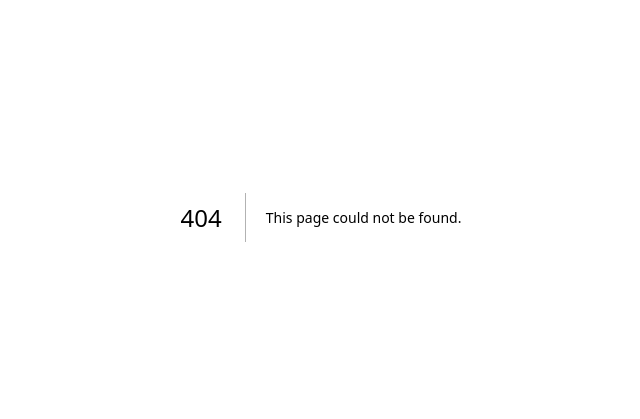
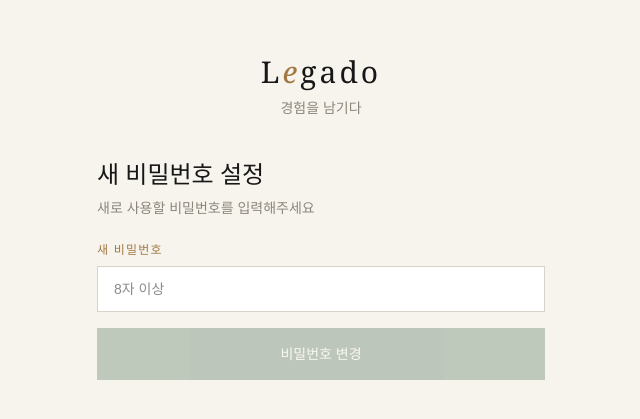
Before and after one commit to bosujeong-star/legado, a Next.js app: page /reset-password in a window 1280 px wide. Before the commit this address had no page. Shown: the part 183-602 px from the top of the page, without its empty margins (319-959 px from the left). Built offline with nearby package versions, Linux system fonts and the light colour scheme; no server answers.

Commit message:
자동 로그인, 비밀번호 찾기 기능 추가

```diff
--- a/app/auth/page.tsx
+++ b/app/auth/page.tsx
@@ -16,8 +16,8 @@ export default function Auth() {
     setLoading(true)
     setMessage('')
 
-    if (mode === 'signup') {
-      // 회원가입
+  if (mode === 'signup') {
+      // 회원가입 후 자동 로그인
       const { error } = await supabase.auth.signUp({
         email,
         password,
@@ -26,8 +26,17 @@ export default function Auth() {
       if (error) {
         setMessage(error.message)
       } else {
-        setMessage('가입 완료! 로그인해주세요 🎉')
-        setMode('login')
+        // 자동 로그인
+        const { error: loginError } = await supabase.auth.signInWithPassword({
+          email,
+          password,
+        })
+        if (loginError) {
+          setMessage('가입 완료! 로그인해주세요 🎉')
+          setMode('login')
+        } else {
+          window.location.href = '/'
+        }
       }
     } else {
       // 로그인
@@ -170,7 +179,7 @@ export default function Auth() {
 
         </div>
 
-        {/* 하단 링크 */}
+      {/* 하단 링크 */}
         <p className="text-center text-xs text-[#8c857a] mt-8">
           {mode === 'login' ? '아직 계정이 없으신가요?' : '이미 계정이 있으신가요?'}
           <button
@@ -180,6 +189,30 @@ export default function Auth() {
           </button>
         </p>
 
+        {/* 비밀번호 찾기 */}
+        {mode === 'login' && (
+          <p className="text-center text-xs text-[#8c857a] mt-3">
+            <button
+              onClick={async () => {
+                if (!email) {
+                  alert('이메일을 먼저 입력해주세요')
+                  return
+                }
+                const { error } = await supabase.auth.resetPasswordForEmail(email, {
+                  redirectTo: 'https://legado-gules.vercel.app/reset-password',
+                })
+                if (error) {
+                  alert('오류가 발생했습니다')
+                } else {
+                  alert('비밀번호 재설정 이메일을 보냈습니다 📧')
+                }
+              }}
+              className="text-[#a07840] hover:underline">
+              비밀번호를 잊으셨나요?
+            </button>
+          </p>
+        )}
+
       </div>
     </main>
   )
--- a/app/page.tsx
+++ b/app/page.tsx
@@ -113,10 +113,12 @@ const [menuOpen, setMenuOpen] = useState(false)
 
           <div>
             <div className="flex gap-4 flex-wrap mb-3">
-              <Link href="/register" className="bg-[#1c1a17] text-[#f7f4ee] px-8 py-3 text-sm hover:bg-[#a07840] transition"
-                style={{ fontFamily: 'sans-serif' }}>
-                경험 나누기
-              </Link>
+           <button
+  onClick={() => user ? window.location.href = '/register' : window.location.href = '/auth'}
+  className="bg-[#1c1a17] text-[#f7f4ee] px-8 py-3 text-sm hover:bg-[#a07840] transition"
+  style={{ fontFamily: 'sans-serif' }}>
+  경험 나누기
+</button>
               <Link href="/explore" className="border border-[#d8d2c8] text-[#1c1a17] px-8 py-3 text-sm hover:border-[#1c1a17] transition"
                 style={{ fontFamily: 'sans-serif' }}>
                 강연 · 강사 초청하기
--- /dev/null
+++ b/app/reset-password/page.tsx
@@ -0,0 +1,83 @@
+'use client'
+
+import { useState } from 'react'
+import { supabase } from '@/lib/supabase'
+import Link from 'next/link'
+
+export default function ResetPassword() {
+  const [password, setPassword] = useState('')
+  const [done, setDone] = useState(false)
+  const [loading, setLoading] = useState(false)
+
+  const handleReset = async () => {
+    setLoading(true)
+    const { error } = await supabase.auth.updateUser({ password })
+
+    if (error) {
+      alert('오류가 발생했습니다. 다시 시도해주세요')
+    } else {
+      setDone(true)
+    }
+    setLoading(false)
+  }
+
+  return (
+    <main className="min-h-screen bg-[#f7f4ee] flex items-center justify-center px-6"
+      style={{ fontFamily: 'sans-serif' }}>
+
+      <div className="w-full max-w-md">
+
+        {/* 로고 */}
+        <div className="text-center mb-10">
+          <Link href="/" className="text-3xl font-light tracking-widest"
+            style={{ fontFamily: 'Georgia, serif' }}>
+            L<em className="text-[#a07840]">e</em>gado
+          </Link>
+          <p className="text-sm text-[#8c857a] mt-2">경험을 남기다</p>
+        </div>
+
+        {!done ? (
+          <div className="space-y-4">
+            <div>
+              <h2 className="text-2xl font-light mb-2" style={{ fontFamily: 'Georgia, serif' }}>
+                새 비밀번호 설정
+              </h2>
+              <p className="text-sm text-[#8c857a] mb-6">새로 사용할 비밀번호를 입력해주세요</p>
+            </div>
+
+            <div>
+              <label className="text-xs tracking-widest uppercase text-[#a07840] font-medium block mb-2">
+                새 비밀번호
+              </label>
+              <input
+                type="password"
+                value={password}
+                onChange={e => setPassword(e.target.value)}
+                placeholder="8자 이상"
+                className="w-full border border-[#d8d2c8] bg-white px-4 py-3 text-sm text-[#1c1a17] focus:outline-none focus:border-[#3a6048]"
+              />
+            </div>
+
+            <button
+              onClick={handleReset}
+              disabled={loading || password.length < 8}
+              className="w-full bg-[#3a6048] text-white py-4 text-sm font-medium hover:opacity-90 transition disabled:opacity-30 disabled:cursor-not-allowed">
+              {loading ? '처리 중...' : '비밀번호 변경'}
+            </button>
+          </div>
+        ) : (
+          <div className="text-center py-8">
+            <p className="text-3xl mb-4">🎉</p>
+            <p className="text-lg mb-2" style={{ fontFamily: 'Georgia, serif' }}>비밀번호가 변경됐어요</p>
+            <p className="text-sm text-[#8c857a] mb-6">새 비밀번호로 로그인해주세요</p>
+            <Link href="/auth"
+              className="inline-block bg-[#3a6048] text-white px-8 py-3 text-sm hover:opacity-90 transition">
+              로그인하기
+            </Link>
+          </div>
+        )}
+
+      </div>
+    </main>
+  )
+}
```
